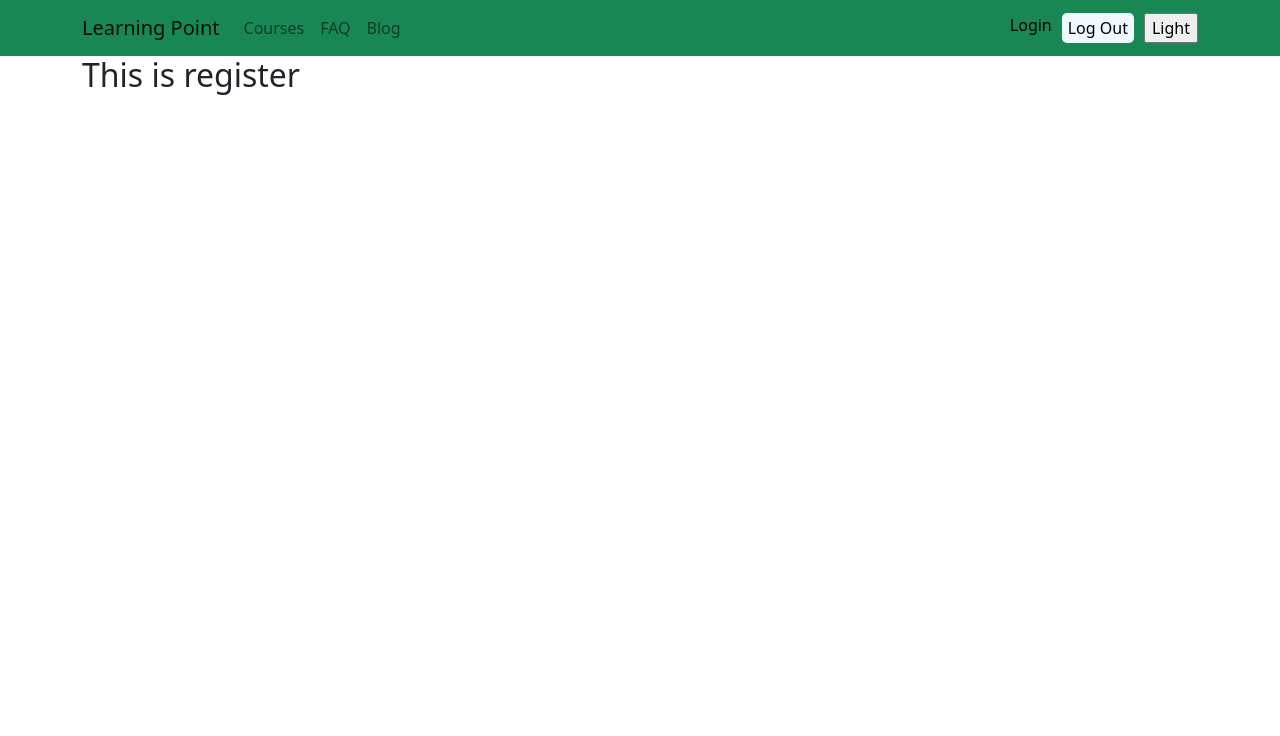
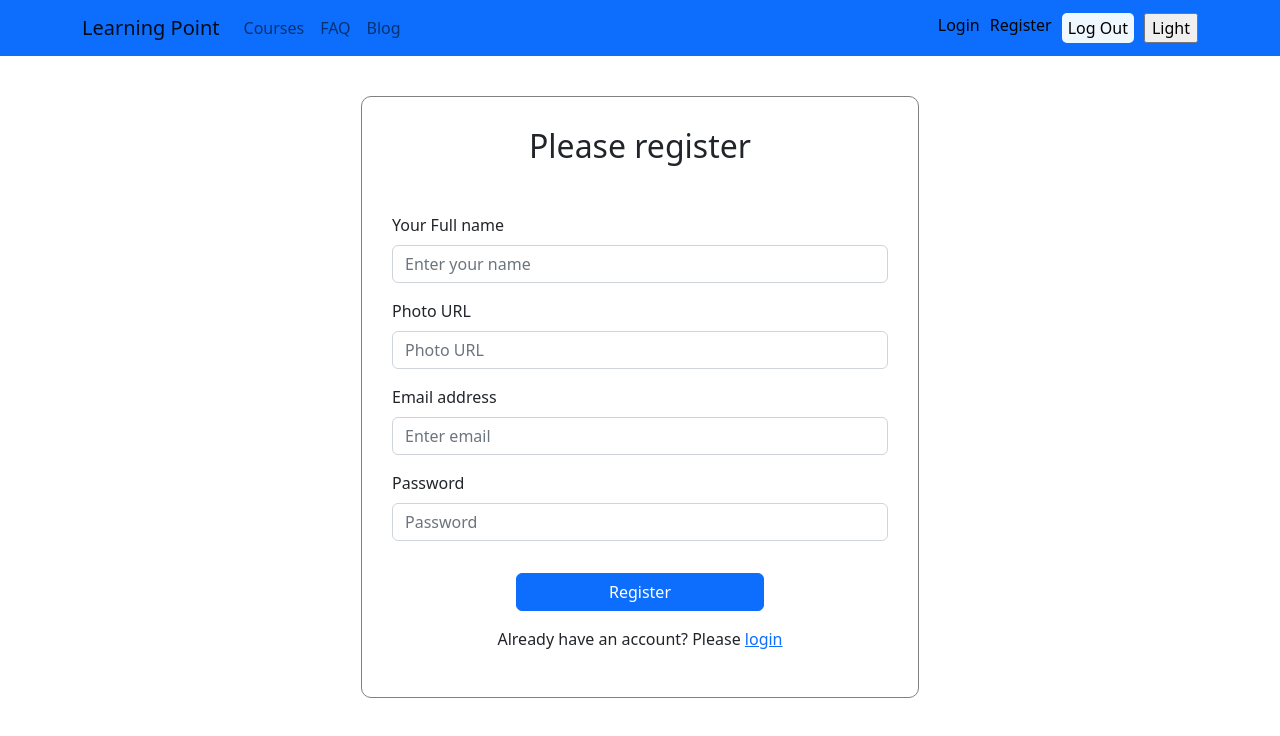
Before and after one commit to AyuraBD/Learning_platform, a React (Create React App) app: page /register in a window 1280 px wide. Shown: the top 736 px of the page. Built offline with nearby package versions, Linux system fonts and the light colour scheme.

Commit message:
Create user with email and password and login with email and password added

```diff
--- a/src/Routes/AuthProvider.js
+++ b/src/Routes/AuthProvider.js
@@ -1,5 +1,5 @@
 import React from 'react';
-import { getAuth, GithubAuthProvider, GoogleAuthProvider, signInWithPopup } from 'firebase/auth';
+import { createUserWithEmailAndPassword, getAuth, GithubAuthProvider, GoogleAuthProvider, signInWithEmailAndPassword, signInWithPopup } from 'firebase/auth';
 import { createContext } from 'react';
 import app from '../firebase/firebase.config';
 
@@ -21,7 +21,20 @@
         return signInWithPopup(auth, githubProvider);
     }
 
-    const authInfo = {createUserGoogle, createUserGithub};
+    //Create user with email and password
+    const createUser = (email, password) =>{
+        return createUserWithEmailAndPassword(auth, email, password);
+    }
+    //Login with email and password
+    const logIn = (email, password) =>{
+        return signInWithEmailAndPassword(auth, email, password)
+    }
+    const authInfo = {
+        createUserGoogle,
+        createUserGithub,
+        createUser,
+        logIn
+    };
 
     return (
         <AuthContext.Provider value={authInfo}>
--- a/src/components/Login/Login.js
+++ b/src/components/Login/Login.js
@@ -6,7 +6,7 @@
 import './Login.css';
 
 const Login = () => {
-    const {createUserGoogle, createUserGithub } = useContext(AuthContext);
+    const {createUserGoogle, createUserGithub, logIn} = useContext(AuthContext);
 
    //Login with email and password
     const handleSubmit = e => {
@@ -15,6 +15,13 @@
         const email = form.email.value;
         const password = form.password.value;
         console.log(email, password);
+
+        logIn(email, password)
+        .then(result =>{
+            const user = result.user;
+            console.log(user);
+        })
+        .catch(error => console.log(error))
     }
 
     //Login with Google
@@ -36,6 +43,7 @@
         })
         .catch(error => console.error(error))
     }
+
 
     return (
         <div className="container">
--- /dev/null
+++ b/src/components/Register/Register.css
@@ -0,0 +1,8 @@
+.form-cnt{
+    padding:40px 0px;
+}
+.register-form{
+    border:1px solid gray;
+    border-radius: 10px;
+    padding: 30px;
+}
--- a/src/components/Register/Register.js
+++ b/src/components/Register/Register.js
@@ -1,11 +1,65 @@
 import React from 'react';
+import { useContext } from 'react';
+import { Button, Form } from 'react-bootstrap';
+import { Link } from 'react-router-dom';
+import { AuthContext } from '../../Routes/AuthProvider';
+import './Register.css';
 
 const Register = () => {
+    const {createUser} = useContext(AuthContext);
+
+    const handleRegister = e =>{
+        e.preventDefault();
+        const form = e.target;
+        const name = form.name.value;
+        const photo = form.photo.value;
+        const email = form.email.value;
+        const password = form.password.value;
+        console.log(name, photo, email, password);
+
+        createUser(email, password)
+        .then(result =>{
+            const user = result.user;
+            console.log(user);
+        })
+        .catch(error => console.error(error))
+    }
     return (
         <div className='container'>
             <div className="row">
-                <div className="register">
-                    <h2>This is register</h2>
+                <div className="form-cnt">
+                    <div className="register-form w-50 m-auto">
+                        <div className="form-header text-center mb-5">
+                            <h2>Please register</h2>
+                        </div>
+                        <Form onSubmit={handleRegister}>
+                            <Form.Group className="mb-3" controlId="formBasicEmail">
+                                <Form.Label>Your Full name</Form.Label>
+                                <Form.Control name="name" type="text" placeholder="Enter your name"/>
+                            </Form.Group>
+                            <Form.Group className="mb-3" controlId="formBasicEmail">
+                                <Form.Label>Photo URL</Form.Label>
+                                <Form.Control name="photo" type="text" placeholder="Photo URL" />
+                            </Form.Group>
+                            <Form.Group className="mb-3" controlId="formBasicEmail">
+                                <Form.Label>Email address</Form.Label>
+                                <Form.Control name="email" type="email" placeholder="Enter email" required/>
+                            </Form.Group>
+                            <Form.Group className="mb-3" controlId="formBasicPassword">
+                                <Form.Label>Password</Form.Label>
+                                <Form.Control name="password" type="password" placeholder="Password" required/>
+                            </Form.Group>
+                            <Form.Text className='text-danger'>
+
+                            </Form.Text>
+                            <div className="login-btn text-center mb-3">
+                                <Button variant="primary" type="submit" className='w-50 mt-3'>
+                                    Register
+                                </Button>
+                            </div>
+                            <p className='text-center'>Already have an account? Please <Link to='/login'>login</Link></p>
+                        </Form>
+                    </div>
                 </div>
             </div>
         </div>
--- a/src/components/shared/Header/Header.js
+++ b/src/components/shared/Header/Header.js
@@ -12,7 +12,7 @@
         setShow(show => !show);
     }
     return (
-    <Navbar bg="success" expand="lg">
+    <Navbar bg="primary" expand="lg">
       <Container>
         <Navbar.Brand href="/"> Learning Point</Navbar.Brand>
         <Navbar.Toggle aria-controls="basic-navbar-nav" />
@@ -25,6 +25,7 @@
           <div className='d-flex'>
             <div className="login">
                 <Link to='/login'>Login</Link>
+                <Link to='/register'>Register</Link>
             </div>
             <button className='logout'>Log Out</button>
             <div className="dark-light">
```
